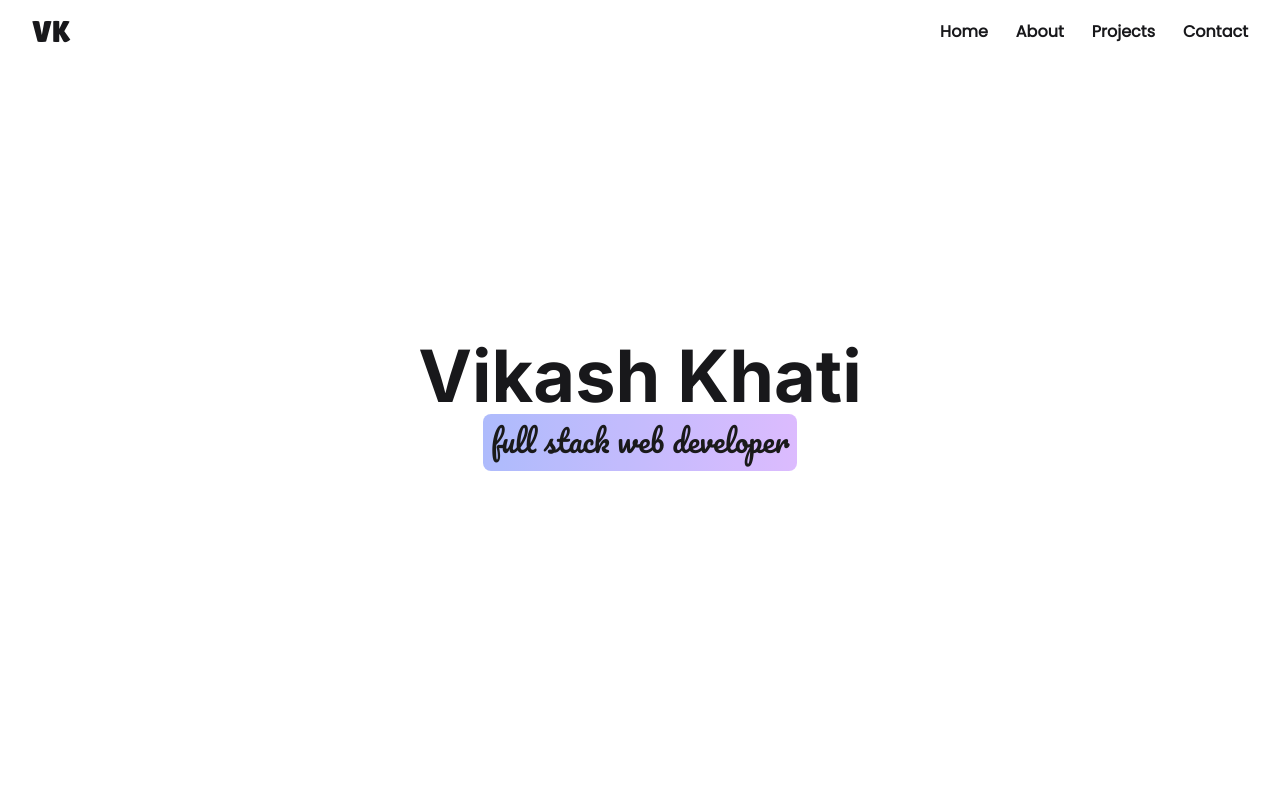
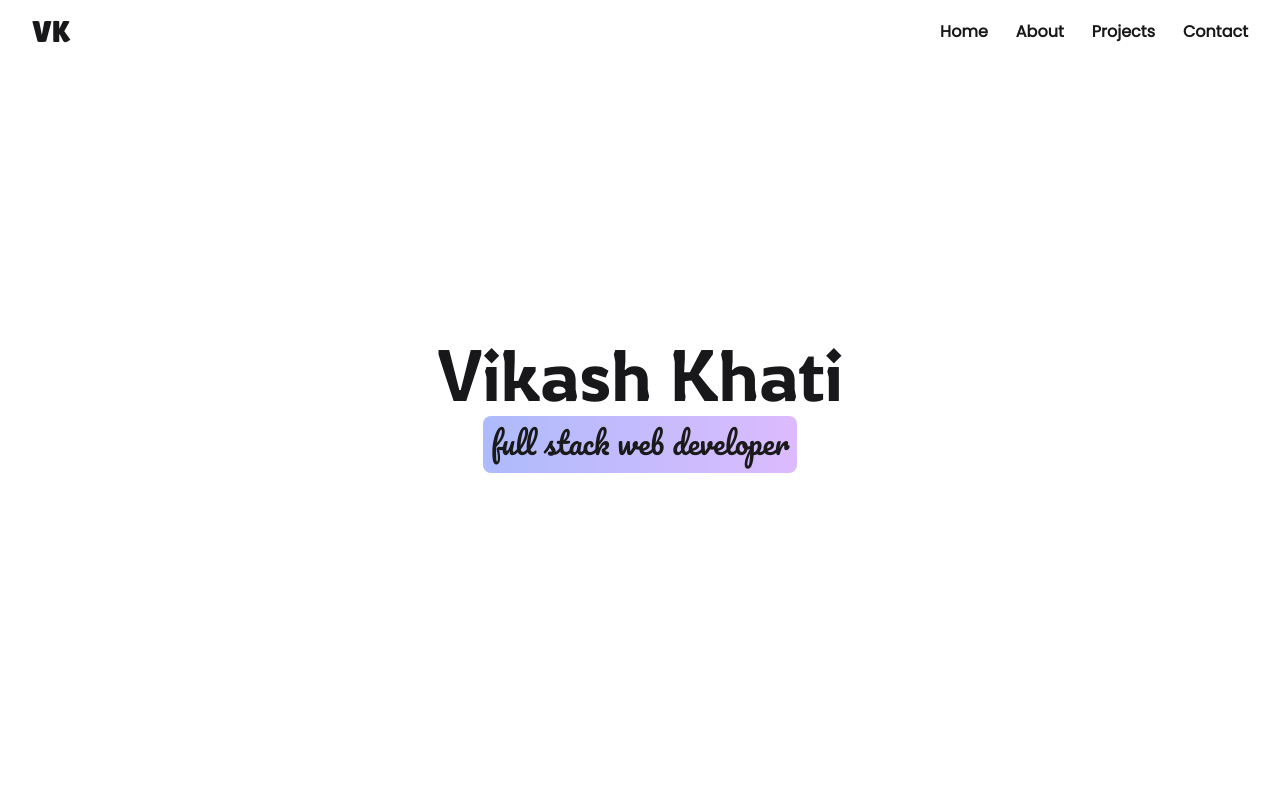
Before and after one commit to vikashkhati007/vkportfolio, a Next.js app: page / in a window 1280 px wide. Shown: the top 800 px of the page. Built offline with nearby package versions, Linux system fonts and the light colour scheme.

Commit message:
fonts upgraded and next updated

```diff
--- a/app/globals.css
+++ b/app/globals.css
@@ -7,6 +7,8 @@
   font-family: 'vkspecial';
   src: url('../public/pacifico.ttf') format('truetype');
 }
+
+@import url('https://fonts.googleapis.com/css2?family=Rowdies:wght@300&display=swap');
 @layer base {
   :root {
     --background: 0 0% 100%;
--- a/components/body/Intro.tsx
+++ b/components/body/Intro.tsx
@@ -1,6 +1,10 @@
 "use client";
 import { motion } from "framer-motion";
 import { HeroHighlight, Highlight } from "../ui/hero-highlight";
+import { Rowdies } from "next/font/google";
+import { cn } from "@/lib/utils";
+const rowdies = Rowdies({ subsets: ["latin"], weight: ["300"] });
+
 const Intro = () => {
   return (
     <section
@@ -8,6 +12,9 @@ const Intro = () => {
       className="flex flex-col items-center justify-center w-full h-screen"
     >
       <div className="flex flex-col items-center justify-center relative border-white">
+        <h1 className={cn("text-5xl sm:text-6xl md:text-7xl font-bold text-primary mb-4 lg:mb-1", rowdies.className)} >
+          Vikash Khati
+        </h1>
         <HeroHighlight>
           <motion.h1
             initial={{
@@ -24,9 +31,7 @@ const Intro = () => {
             }}
             className="md:text-4xl lg:text-5xl font-bold text-neutral-700 dark:text-white max-w-4xl text-center mx-auto "
           >
-       <h1 className="text-5xl sm:text-6xl md:text-7xl font-bold text-primary mb-3 lg:mb-0 ">
-            Vikash Khati
-          </h1>
+
             <Highlight className="pacifico-regular text-black text-xl sm:text-2xl md:text-3xl dark:text-white px-2 backdrop-blur-sm flex justify-center items-center mx-10">
               full stack web developer
             </Highlight>
--- a/components/head/MobileNabar.tsx
+++ b/components/head/MobileNabar.tsx
@@ -22,7 +22,7 @@ const MobileNavbar = () => {
     <Sheet>
       <div className="menucontainer flex justify-center items-center gap-3">
         <SheetTrigger>
-          <HamburgerMenuIcon width={20} height={20}/>
+          <HamburgerMenuIcon width={20} height={20} />
         </SheetTrigger>
       </div>
       <SheetContent
--- a/components/ui/sheet.tsx
+++ b/components/ui/sheet.tsx
@@ -55,7 +55,7 @@ const sheetVariants = cva(
 
 interface SheetContentProps
   extends React.ComponentPropsWithoutRef<typeof SheetPrimitive.Content>,
-    VariantProps<typeof sheetVariants> {}
+  VariantProps<typeof sheetVariants> { }
 
 const SheetContent = React.forwardRef<
   React.ElementRef<typeof SheetPrimitive.Content>,
```
Also changed, not shown: package.json (+4 -3 lines), 1 other file (tests, documents, lock files or other folders). Lines whose indentation alone changed are shown as unchanged.
